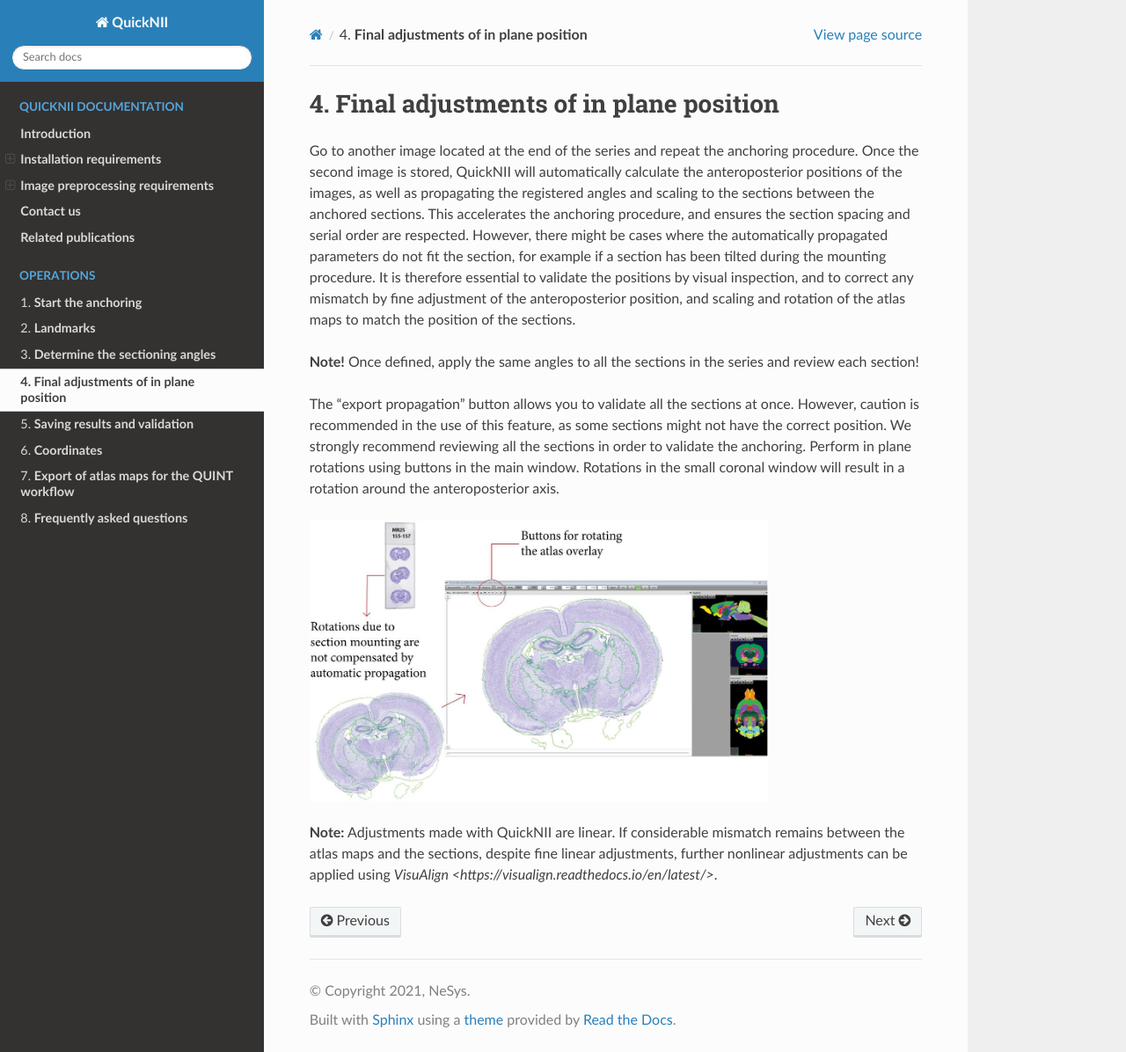
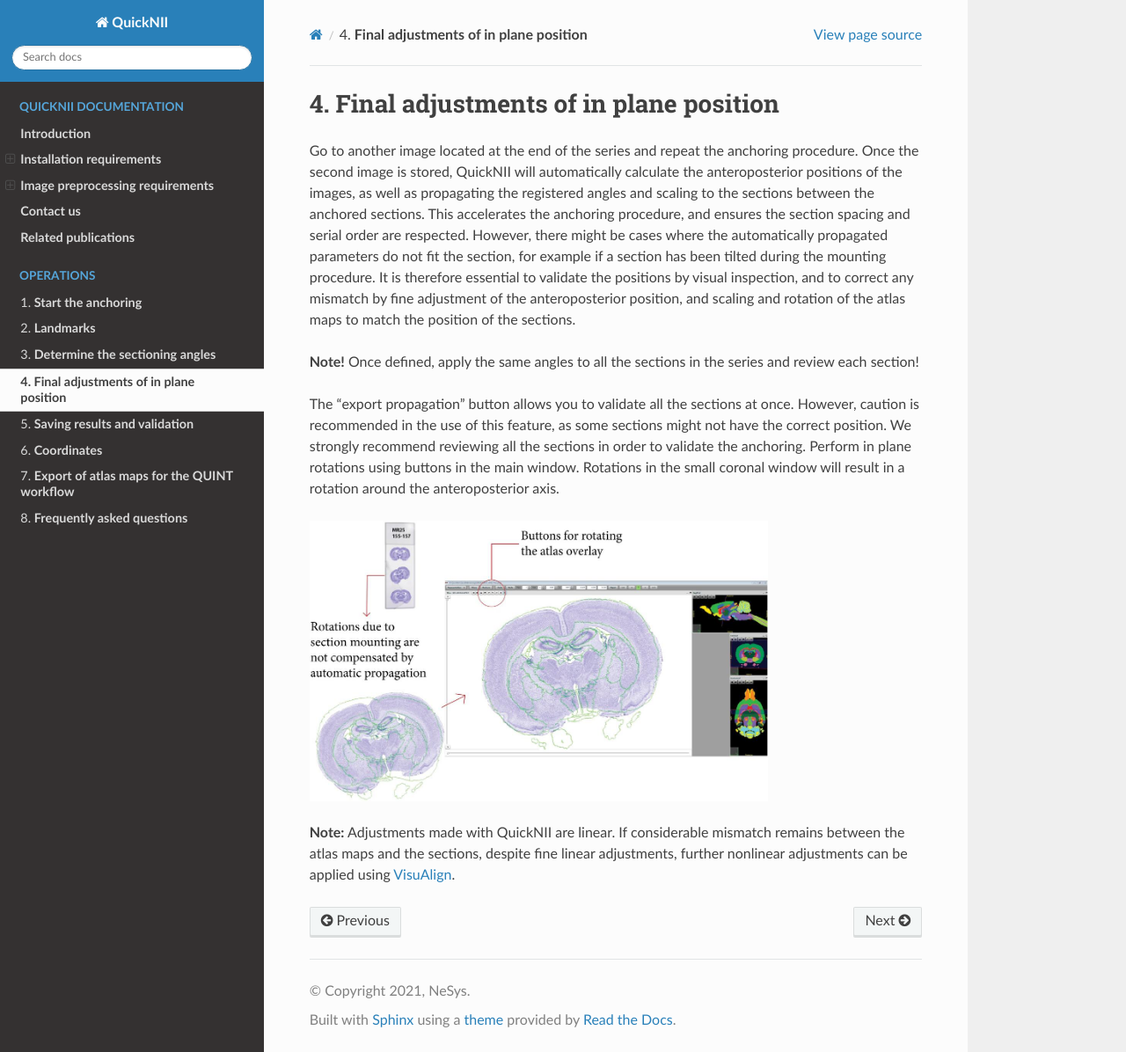
Before and after one commit to Tevemadar/QuickNII, a Sphinx documentation site: the page built from Docs/adjust.rst, in a window 1280 px wide and 1196 px high. Shown: the whole window at 88% size. Built offline with Sphinx 7.4.7 and the Read the Docs theme 2.0.0, drawn with Linux system fonts in a browser that asks for light colours.

Commit message:
Update adjust.rst

```diff
--- a/Docs/adjust.rst
+++ b/Docs/adjust.rst
@@ -32,4 +32,4 @@ anteroposterior axis.
 **Note:** Adjustments made with QuickNII are linear. If considerable
 mismatch remains between the atlas maps and the sections, despite fine
 linear adjustments, further nonlinear adjustments can be applied using
-`VisuAlign <https://visualign.readthedocs.io/en/latest/>`.
+`VisuAlign <https://visualign.readthedocs.io/en/latest/>`_.
```
